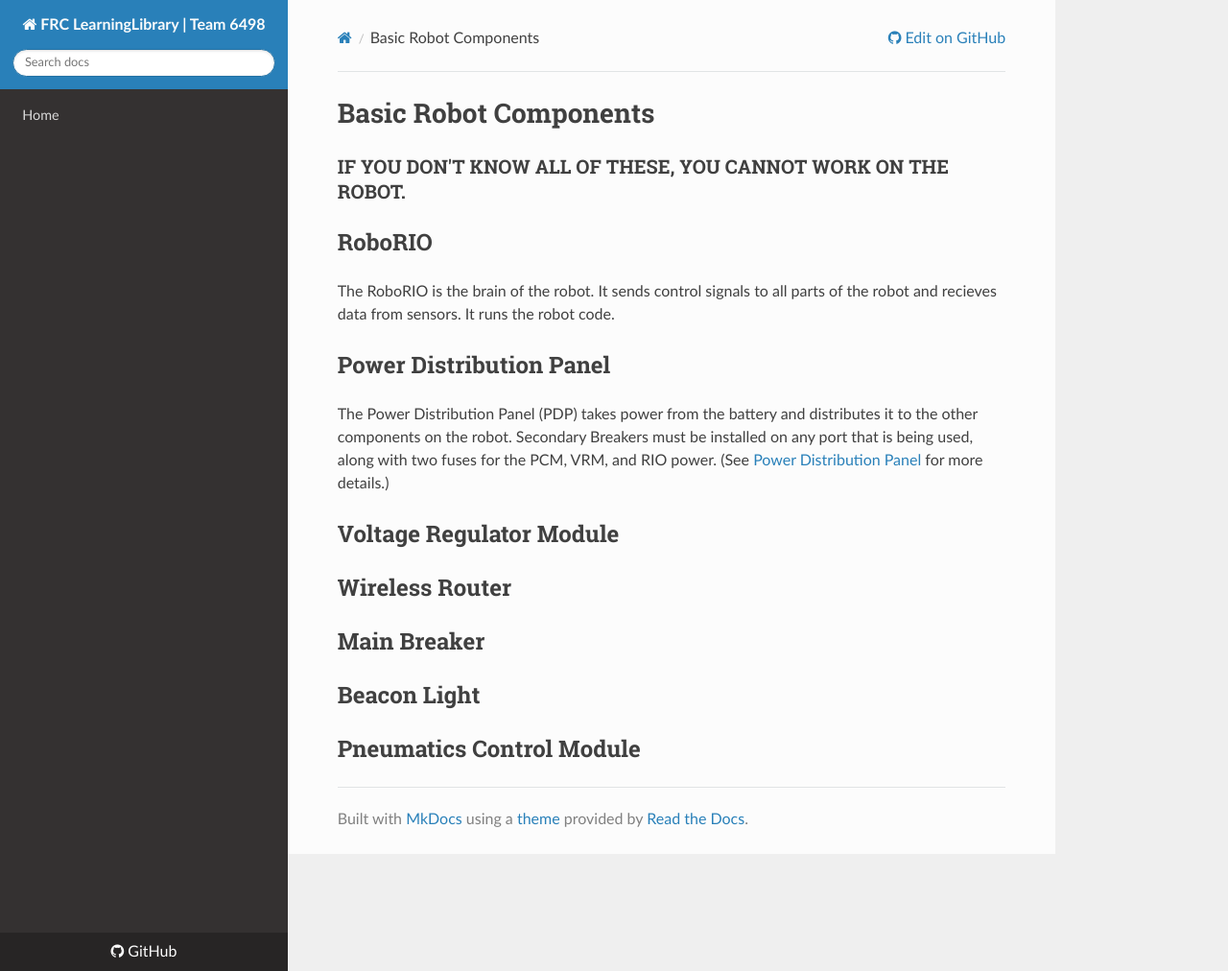
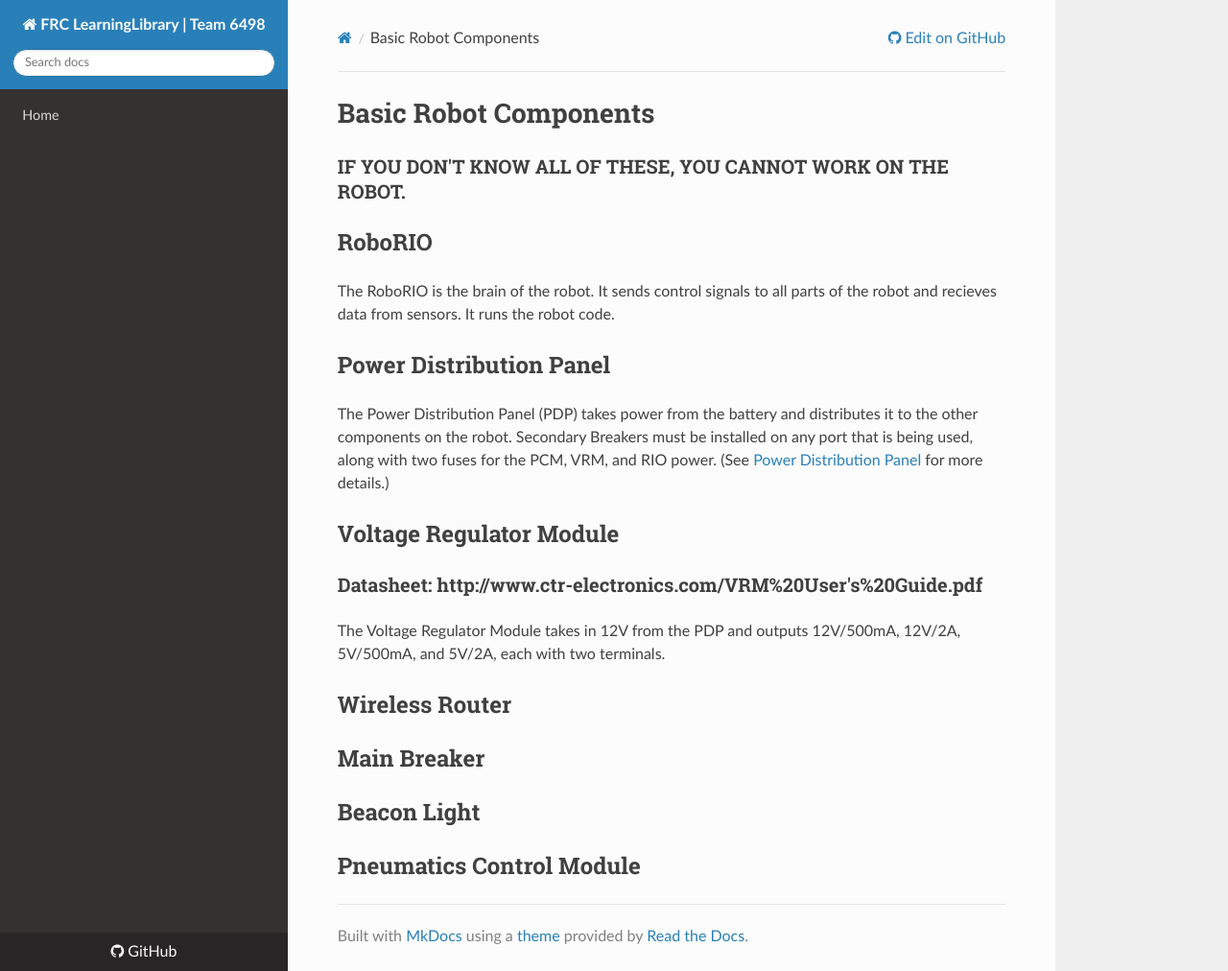
Before and after one commit to DeltaDizzy/6498NewbieLessons, an MkDocs documentation site: the page built from docs/components/components.md, in a window 1280 px wide and 1012 px high. Shown: the whole window at 96% size. Built offline with MkDocs 1.6.1, drawn with Linux system fonts in a browser that asks for light colours; nearby versions of some CDN libraries.

Commit message:
srart vrm

```diff
--- a/docs/components/components.md
+++ b/docs/components/components.md
@@ -8,6 +8,8 @@ The RoboRIO is the brain of the robot. It sends control signals to all parts of
 The Power Distribution Panel (PDP) takes power from the battery and distributes it to the other components on the robot. Secondary Breakers must be installed on any port that is being used, along with two fuses for the PCM, VRM, and RIO power. (See [Power Distribution Panel](pdp.md) for more details.)
 
 ## Voltage Regulator Module
+### Datasheet: http://www.ctr-electronics.com/VRM%20User's%20Guide.pdf
+The Voltage Regulator Module takes in 12V from the PDP and outputs 12V/500mA, 12V/2A, 5V/500mA, and 5V/2A, each with two terminals.
 
 ## Wireless Router
 
```
